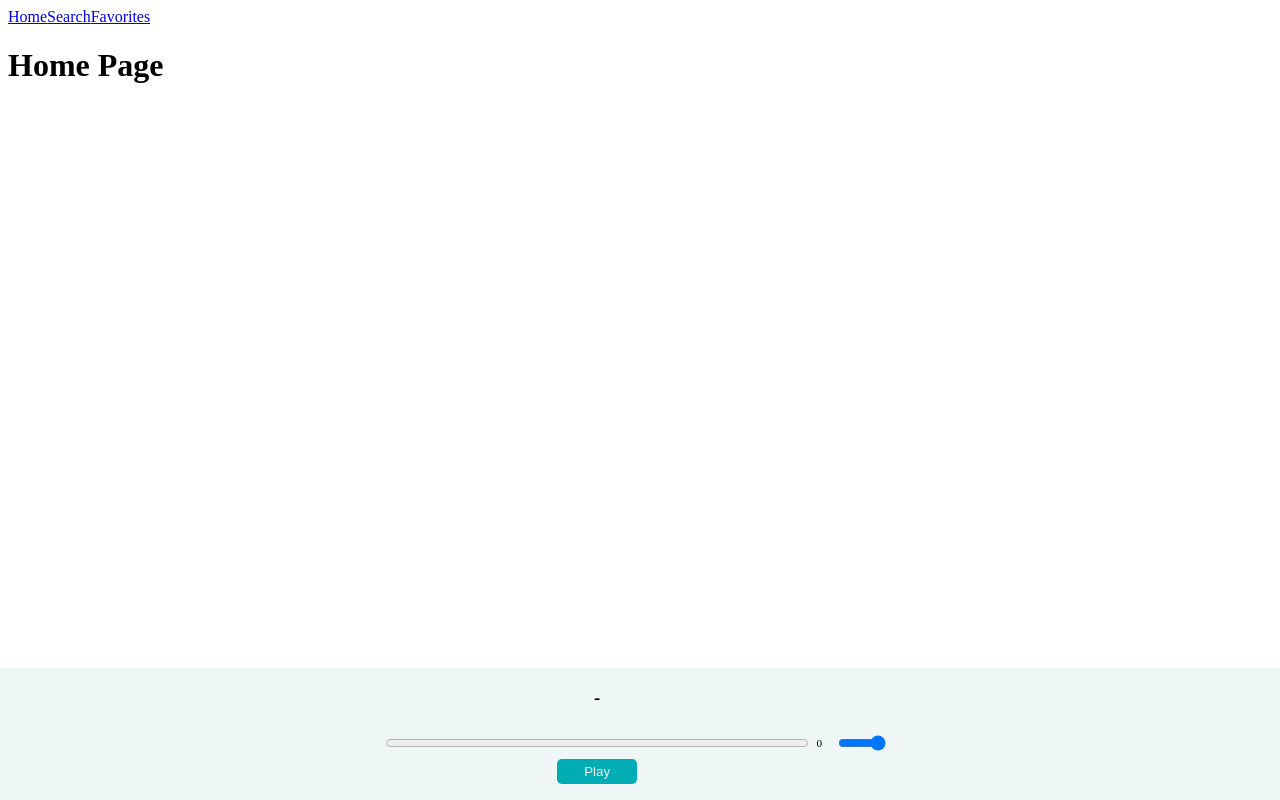
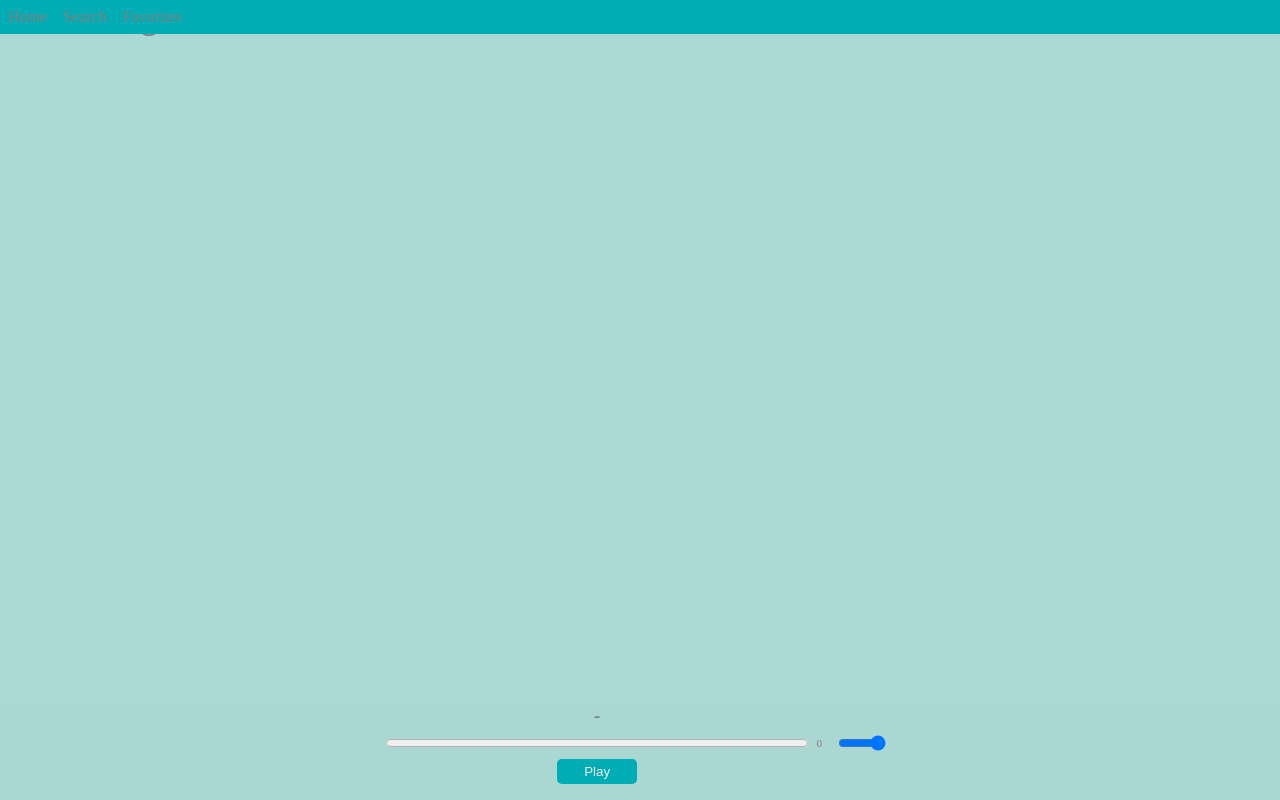
Before and after one commit to 12metalx/spotify-clone, a React (Create React App) app: page / in a window 1280 px wide. Built offline with nearby package versions, Linux system fonts and the light colour scheme.

Commit message:
Estilos en search y lista de canciones

```diff
--- a/src/modules/Home.tsx
+++ b/src/modules/Home.tsx
@@ -1,4 +1,4 @@
-import React from 'react'
+
 
 export const Home = () => {
     return (
--- a/src/modules/Menu.tsx
+++ b/src/modules/Menu.tsx
@@ -3,16 +3,11 @@ import { Link, Route, Router, Switch } from "react-router-dom"
 
 export const Menu = () => {
     return (
-        <>
-
-        <nav>
+        <nav id="menu">
             <Link to="/">Home</Link>
             <Link to="/search">Search</Link>
             <Link to="/favorites">Favorites</Link>
         </nav>
-
-
-        </>
     )
 }
 
--- a/src/modules/Search.tsx
+++ b/src/modules/Search.tsx
@@ -31,7 +31,7 @@ export const Search = ({setCurrentSong}:Props) => {
 
     return (
         <>
-        <form onSubmit={search}>
+        <form onSubmit={search} id="search">
 
             <label>Buscar</label>
             <input type="text" placeholder="Nirvana" ref={queryRef}/>
--- a/src/modules/Song.tsx
+++ b/src/modules/Song.tsx
@@ -15,8 +15,7 @@ export const Song = ({song,setCurrentSong}:Props) => {
    }
     return (
         <section>
-            <h3>{song.name}</h3>
-            <h3>{song.albumName}</h3>
+            <h3>{song.name} - {song.albumName}</h3>
             <button onClick={handleClick}>Play</button>
         </section>
 
--- /dev/null
+++ b/src/scss/_form.scss
@@ -0,0 +1,39 @@
+#search{
+    background: #aad8d3;
+    margin-top: 2rem;
+    padding: 1rem;
+    label{
+        padding-right: 1rem;
+    }
+    input{
+        margin-right: 0.3rem;
+        background: #aad8d3;
+        border-radius: 0.5rem;
+        padding-top: 0.1rem;
+        box-sizing: border-box;
+        border: 2px solid #00adb5;
+       transition: 500ms;
+       color: grey;
+    }
+    input:hover, input:focus{
+        transition: 500ms;
+        border: 2px solid #393e46;
+        outline: none;
+    }
+    button{
+        color: #eeeeee;
+        grid-row: 3;
+        padding: 0.3rem 1rem 0.3rem 1rem ;
+        border-radius: 0.3rem;
+        text-align: center;
+        width: 5rem;
+        margin-bottom: 1rem;
+        transition: 500ms;
+        background: #00adb5;
+        border:none;
+    }
+    button:hover{
+        transition: 500ms;
+        background: #393e46;
+    }
+}
--- /dev/null
+++ b/src/scss/_global.scss
@@ -0,0 +1,7 @@
+*{
+    color: grey;
+    margin: 0;
+    padding: 0;
+
+}
+body{background: #aad8d3;}
--- /dev/null
+++ b/src/scss/_list.scss
@@ -0,0 +1,35 @@
+main{
+    background: #aad8d3;
+    display: grid;
+    grid-template-columns: repeat(3,1fr);
+    padding: 0 1rem 7rem 1rem;
+    gap: 1rem;
+
+    section{
+        background: #eeeeee;
+        padding: 1rem ;
+        border-radius: 1rem;
+        display: flex;
+        align-items: center;
+        flex-flow: column;
+        h3{
+            padding-bottom: 1rem;
+        }
+        button{
+            color: #eeeeee;
+            grid-row: 3;
+            padding: 0.3rem 1rem 0.3rem 1rem ;
+            border-radius: 0.3rem;
+            text-align: center;
+            width: 5rem;
+            transition: 500ms;
+            background: #00adb5;
+            border:none;
+        }
+        button:hover{
+            transition: 500ms;
+            background: #393e46;
+        }
+
+    }
+}
--- /dev/null
+++ b/src/scss/_menu.scss
@@ -0,0 +1,17 @@
+#menu{
+    display: flex;
+    justify-content: flex-start;
+    position: fixed;
+    top: 0;
+    left: 0;
+    background: #00adb5;
+    width: 100%;
+    a{
+        padding: 0.5rem;
+        text-decoration: none;
+    }
+    a:hover{
+        transition: 500ms;
+      background: #393e46;
+    }
+}
--- a/src/scss/main.scss
+++ b/src/scss/main.scss
@@ -1 +1,5 @@
 @import "reproductor";
+@import "global";
+@import "menu";
+@import "form";
+@import "list";
```
